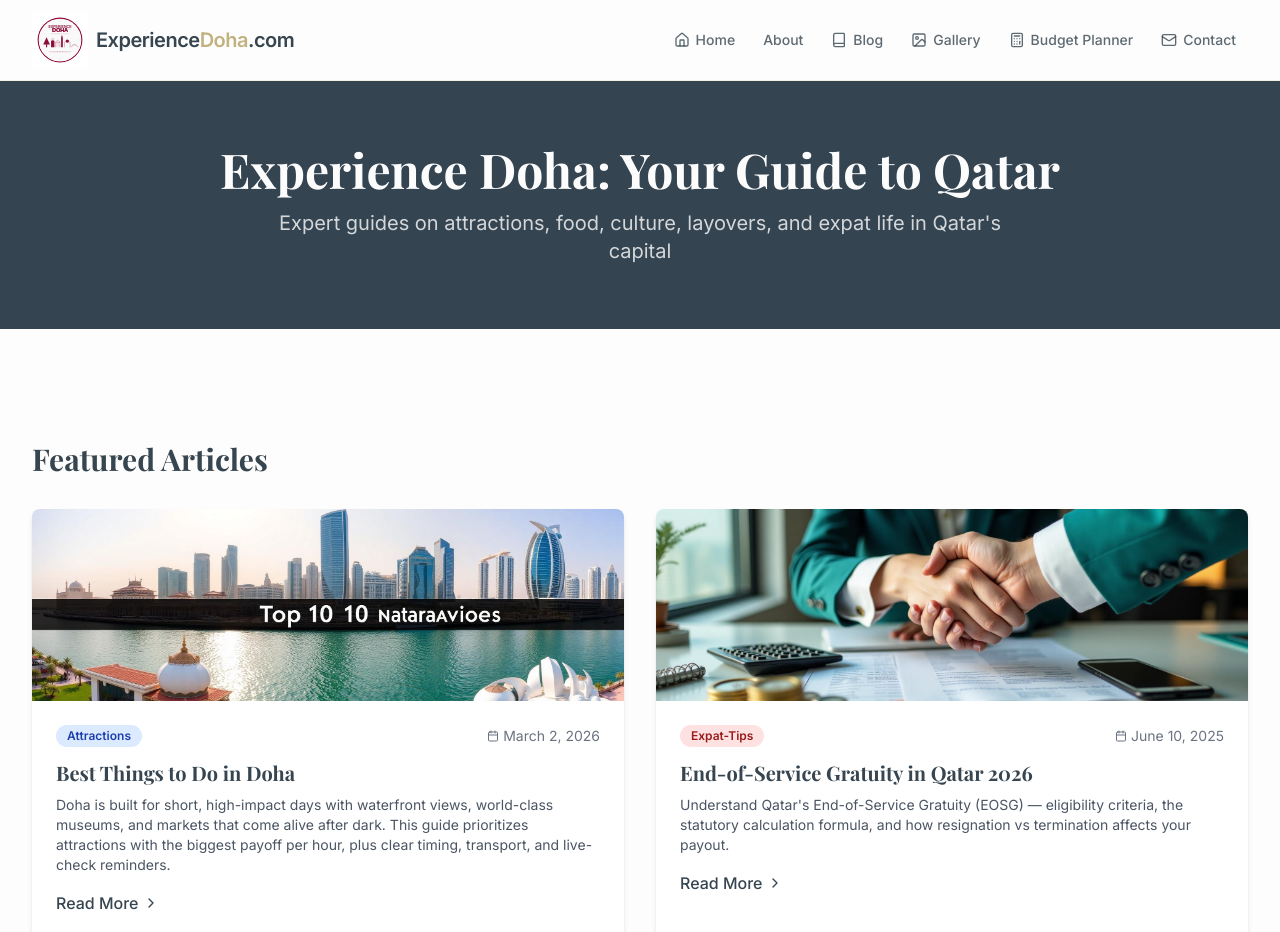
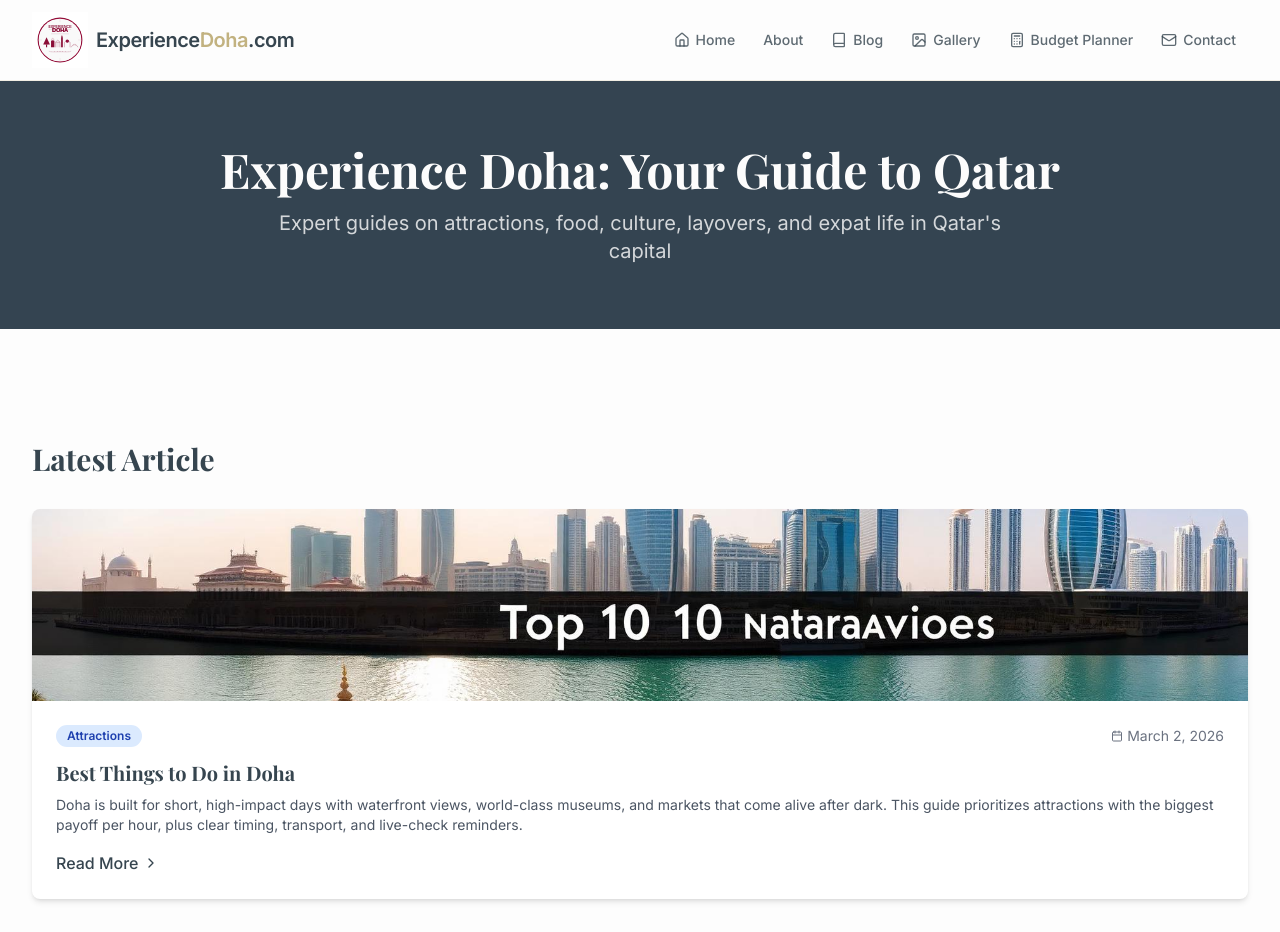
Before and after one commit to ikfaz/doha-discover-hub, a React (Vite) app: page / in a window 1280 px wide. Shown: the top 932 px of the page. Built offline with nearby package versions, Linux system fonts and the light colour scheme.

Commit message:
Show latest blog post explicitly on homepage and prerender

```diff
--- a/src/pages/Index.tsx
+++ b/src/pages/Index.tsx
@@ -9,7 +9,8 @@ import { categoryToSlug, getBlogList, getCategoryCounts } from '@/lib/blog';
 
 const Index = () => {
   const posts = useMemo(() => getBlogList(), []);
-  const featuredBlogs = useMemo(() => posts.slice(0, 4), [posts]);
+  const latestBlog = posts[0];
+  const featuredBlogs = useMemo(() => posts.slice(1, 5), [posts]);
   const categories = useMemo(() => getCategoryCounts(posts), [posts]);
 
   const structuredData = useMemo(
@@ -66,7 +67,22 @@ const Index = () => {
 
       <section className="featured-blogs py-16">
         <div className="content-container">
-          <h2 className="text-3xl font-bold font-heading mb-8 text-qatar-maroon">Featured Articles</h2>
+          <h2 className="text-3xl font-bold font-heading mb-8 text-qatar-maroon">Latest Article</h2>
+          {latestBlog && (
+            <div className="mb-8">
+              <BlogCard
+                key={latestBlog.id}
+                id={latestBlog.id}
+                title={latestBlog.title}
+                excerpt={latestBlog.excerpt}
+                imageUrl={latestBlog.imageUrl}
+                category={latestBlog.category}
+                date={latestBlog.date}
+                slug={latestBlog.slug}
+              />
+            </div>
+          )}
+          <h3 className="text-2xl font-bold font-heading mb-6 text-qatar-maroon">More Recent Articles</h3>
           <div className="grid grid-cols-1 md:grid-cols-2 gap-8">
             {featuredBlogs.map((blog) => (
               <BlogCard
```
Also changed, not shown: scripts/prerender-routes.cjs (+6 -2 lines).
